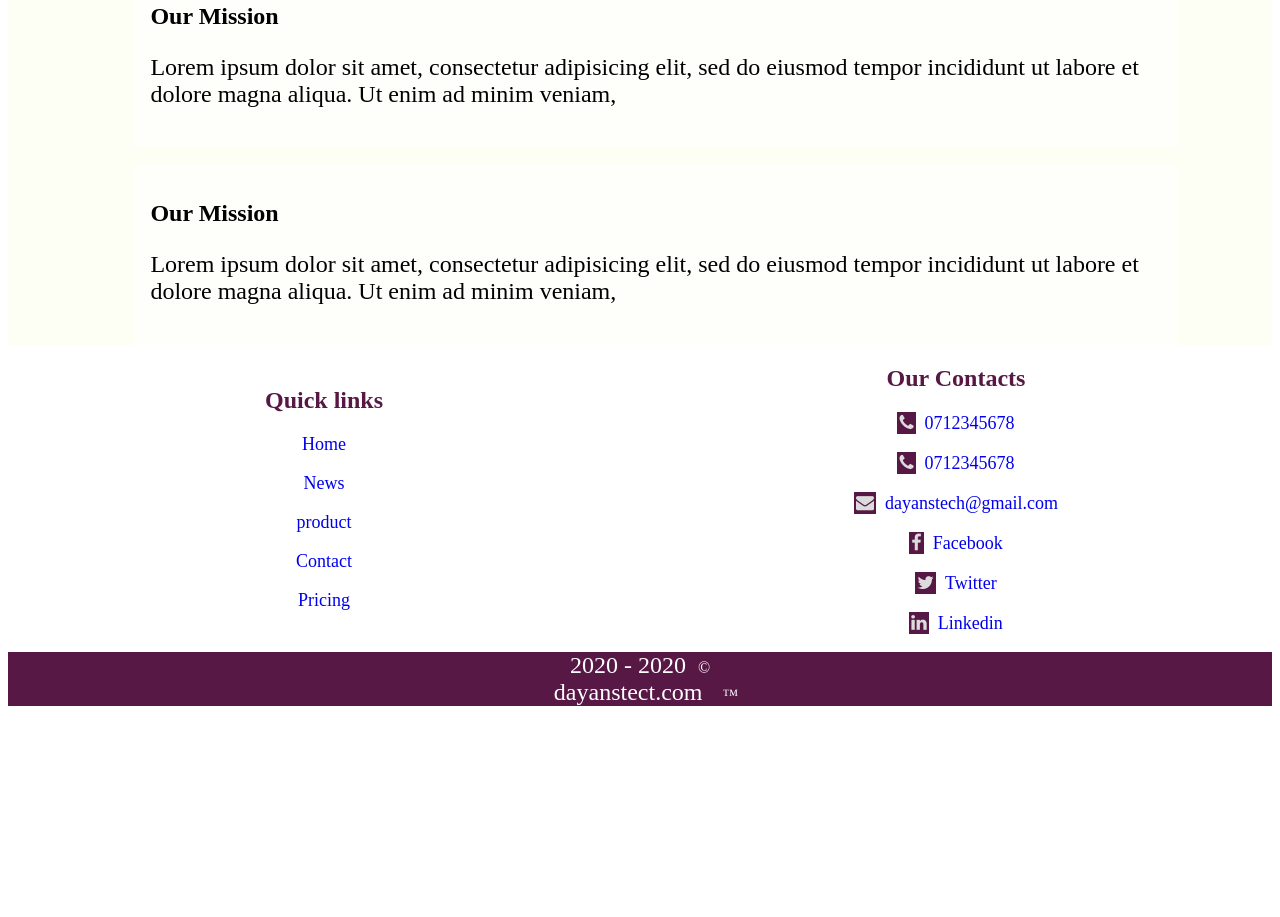
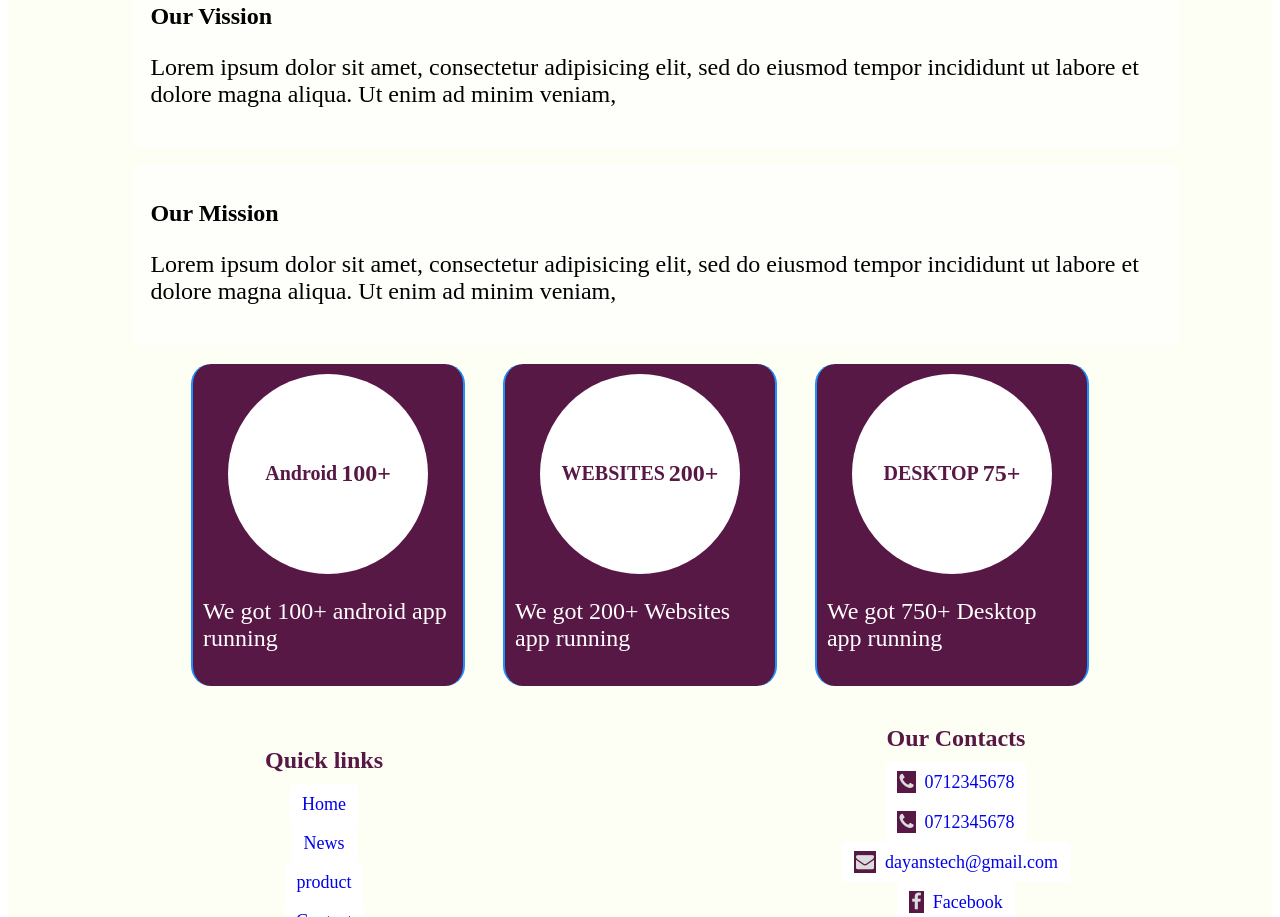
Before and after one commit to danielkirwa/dayanstech, a plain HTML site: page about.html in a window 1280 px wide. Shown: the part 1228-2145 px from the top of the page. Before the commit the page ends 1943 px from the top, so only its background shows below. Drawn offline with Linux system fonts and the light colour scheme.

Commit message:
about page added

```diff
--- a/about.html
+++ b/about.html
@@ -62,7 +62,7 @@ style="background-image:  url(images/backgrond24.jpg);">
 	 	</p>
 	 </div>
 	 <div class="whoweare">
-	 	<h2>Our Mission </h2>
+	 	<h2>Our Vission </h2>
 	 	<p class="largefont">
 	 		Lorem ipsum dolor sit amet, consectetur adipisicing elit, sed do eiusmod
 	 		tempor incididunt ut labore et dolore magna aliqua. Ut enim ad minim veniam,
@@ -75,7 +75,45 @@ style="background-image:  url(images/backgrond24.jpg);">
 	 		tempor incididunt ut labore et dolore magna aliqua. Ut enim ad minim veniam,
 	 	</p>
 	 </div>
-</div>
+
+
+
+       <div class="productScore">
+       	<div class="scores">
+     		<center>
+     			<div class="scoresheader">
+     		<header class="header">Android</header><br>&nbsp;
+			<label class="largefont text-bold">100+</label>
+     		</div>
+     		</center>
+			<p class="largefont">
+				We got 100+ android app running
+			</p>
+		</div>
+     	<div class="scores">
+     		<center>
+     			<div class="scoresheader">
+     		<header class="header">WEBSITES</header><br>&nbsp;
+			<label class="largefont text-bold">200+</label>
+     		</div>
+     		</center>
+			<p class="largefont">
+				We got 200+ Websites app running
+			</p>
+		</div>
+		<div class="scores">
+     		<center>
+     			<div class="scoresheader">
+     		<header class="header">DESKTOP</header><br>&nbsp;
+			<label class="largefont text-bold">75+</label>
+     		</div>
+     		</center>
+			<p class="largefont">
+				We got 750+ Desktop app running
+			</p>
+		</div>
+     </div>
+
 
 <div class="footer">
 	<div class="left-footer center">
--- a/styles/about.css
+++ b/styles/about.css
@@ -32,3 +32,36 @@
 	from{font-size: 24px;;}
 	to{font-size: 18px;}
 }
+
+
+.productScore{
+	display: flex;
+    flex-wrap: wrap;
+    justify-content: center;
+
+}
+.scoresheader{
+	width: 200px;
+	height: 200px;
+	border-radius: 50%;
+	background: #fff;
+	color: #581845;
+	display: flex;
+	align-items: center;
+    text-align: center;
+    align-content: center;
+     justify-content: center;
+
+}
+.scores{
+background: #581845;
+flex: 1 1 250px; /*  Stretching: */
+  flex: 0 1 250px; /*  No stretching: */
+  border-right:  2px solid  dodgerblue;
+  border-left:  2px solid  dodgerblue;
+  padding: 10px;
+ margin: 1.5%;
+ border-radius: 20px;
+overflow: hidden;
+color: #fff;
+}
```
